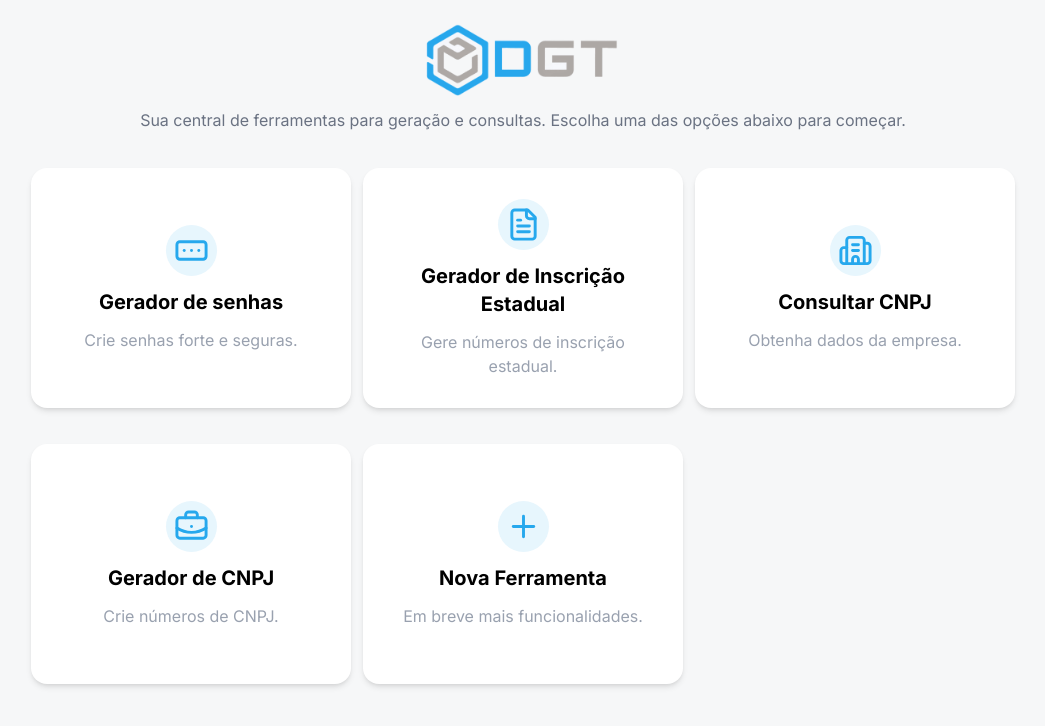
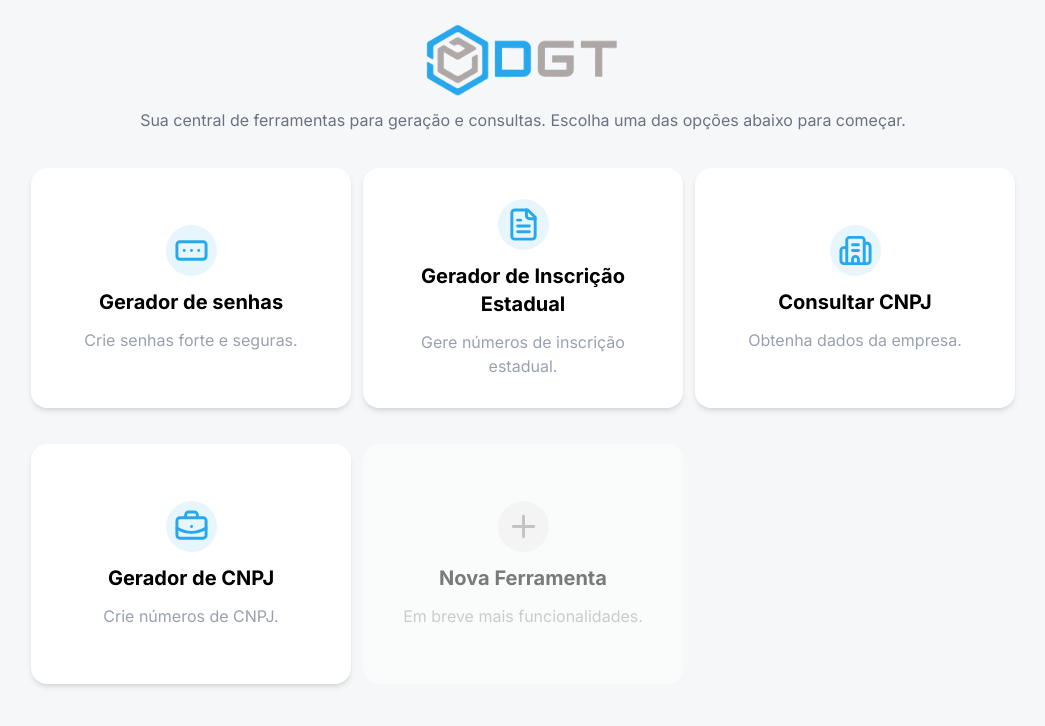
Before and after one commit to maxmalato/dev-tools, a React (Vite) app: page / in a window 1280 px wide. Shown: the top 726 px of the page, without its empty margins (117-1162 px from the left). Built offline with nearby package versions, Linux system fonts and the light colour scheme; no server answers.

Commit message:
feat: adicionar suporte para desabilitar o componente CardHome; atualizar a página Home para incluir a propriedade disabled nas funcionalidades

```diff
--- a/src/components/shared/CardHome.tsx
+++ b/src/components/shared/CardHome.tsx
@@ -1,16 +1,25 @@
 import { Link } from "react-router-dom";
 import { type LucideIcon } from "lucide-react";
+import { cn } from "@/lib/utils";
 
 interface CardHomeProps {
     title: string;
     description: string;
     href: string;
     Icon: LucideIcon;
+    disabled?: boolean;
 }
 
-export function CardHome({ title, description, href, Icon }: CardHomeProps) {
+export function CardHome({ title, description, href, Icon, disabled }: CardHomeProps) {
     return (
-        <Link to={href} className="bg-white rounded-2xl flex flex-col px-6 py-8 my-3 gap-3 items-center justify-center shadow-md hover:shadow-lg transition-shadow duration-300 w-80 h-60">
+        <Link
+            to={href}
+            tabIndex={disabled ? -1 : undefined}
+            aria-disabled={disabled}
+            className={cn(
+                "bg-white rounded-2xl flex flex-col px-6 py-8 my-3 gap-3 items-center justify-center shadow-md hover:shadow-lg transition-shadow duration-300 w-80 h-60", disabled && "pointer-events-none opacity-50 grayscale cursor-not-allowed shadow-none"
+            )}
+        >
             <p className="bg-[#e7f6fd] w-fit p-2 rounded-full"><Icon color="#26a8ed" size={35} /></p>
             <h1 className="font-bold text-xl text-center">{title}</h1>
             <h2 className="text-gray-400 text-center">{description}</h2>
--- a/src/pages/Home.tsx
+++ b/src/pages/Home.tsx
@@ -30,7 +30,8 @@ const features = [
         href: "#",
         title: "Nova Ferramenta",
         description: "Em breve mais funcionalidades.",
-        Icon: Plus
+        Icon: Plus,
+        disabled: true
     }
 ]
 
@@ -40,11 +41,12 @@ export default function Home() {
             <main className="grid grid-cols-1 md:grid-cols-2 lg:grid-cols-3 md:gap-3">
                 {features.map((feature) => (
                     <CardHome
-                        key={feature.href}
+                        key={feature.title}
                         href={feature.href}
                         title={feature.title}
                         description={feature.description}
                         Icon={feature.Icon}
+                        disabled={feature.disabled}
                     />
                 ))}
             </main>
```
